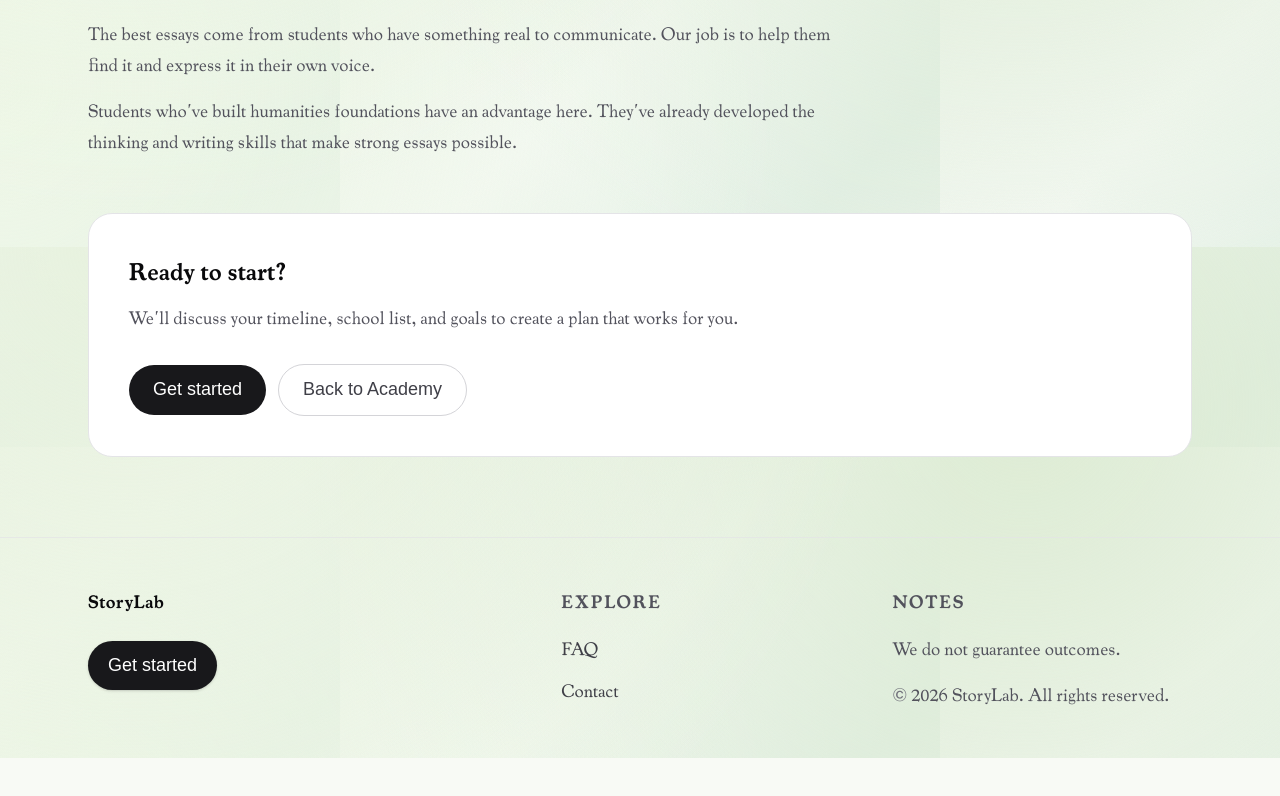
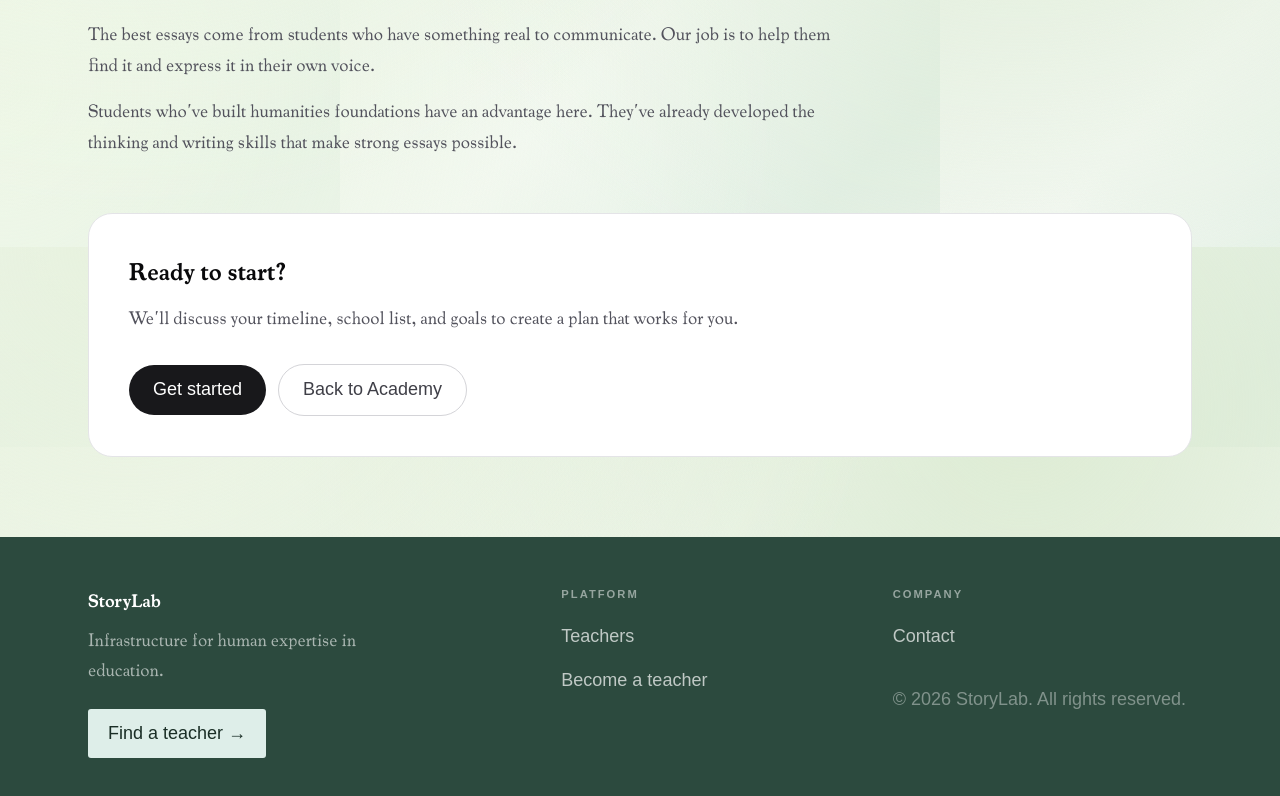
Before and after one commit to bananaduck1/storylab, a Next.js app: page /academy/applications in a window 1280 px wide. Shown: the part 1353-2149 px from the top of the page. Before the commit the page ends 2111 px from the top, so only its background shows below. Built offline with nearby package versions, Linux system fonts and the light colour scheme; a web font is replaced by a local one.

Commit message:
style(design): FINDING-005 — redesign footer with design system green palette

```diff
--- a/components/Footer.tsx
+++ b/components/Footer.tsx
@@ -1,22 +1,30 @@
 import Link from "next/link";
-
-const EMAIL_SAM = "mailto:storylab.ivy@gmail.com";
 
 export function Footer() {
   return (
-    <footer className="border-t border-zinc-200/70 bg-wash">
+    <footer className="bg-[#2C4A3E]">
       <div className="mx-auto w-full max-w-6xl px-6 py-12">
         <div className="grid gap-10 md:grid-cols-12 md:gap-8">
           <div className="md:col-span-5">
-            <p className="text-sm font-semibold tracking-wide text-zinc-950">
+            <p
+              className="text-base font-semibold text-white"
+              style={{ fontFamily: "var(--font-cooper, serif)" }}
+            >
               StoryLab
             </p>
-            <div className="mt-6 flex flex-col gap-3 sm:flex-row sm:items-center">
+            <p
+              className="mt-2 text-sm text-white/60 leading-relaxed max-w-xs"
+              style={{ fontFamily: "var(--font-body, 'Literata', serif)" }}
+            >
+              Infrastructure for human expertise in education.
+            </p>
+            <div className="mt-6">
               <Link
-                href="/contact"
-                className="inline-flex items-center justify-center rounded-full bg-zinc-900 px-5 py-3 text-sm font-medium text-white shadow-sm shadow-zinc-900/15 hover:bg-zinc-800 focus:outline-none focus-visible:ring-2 focus-visible:ring-zinc-900/30"
+                href="/teachers"
+                className="inline-flex items-center justify-center rounded-[3px] bg-[#DEEEE9] px-5 py-3 text-sm font-medium text-[#1A2E26] hover:bg-white transition-colors duration-150 focus:outline-none focus-visible:ring-2 focus-visible:ring-white/50"
+                style={{ fontFamily: "var(--font-dm-sans, 'DM Sans', sans-serif)" }}
               >
-                Get started
+                Find a teacher →
               </Link>
             </div>
           </div>
@@ -24,33 +32,57 @@ export function Footer() {
           <div className="md:col-span-7">
             <div className="grid gap-8 sm:grid-cols-2">
               <div>
-                <p className="text-xs font-semibold uppercase tracking-widest text-zinc-600">
-                  Explore
+                <p
+                  className="text-[0.7rem] font-semibold uppercase tracking-[0.18em] text-white/50"
+                  style={{ fontFamily: "var(--font-dm-sans, 'DM Sans', sans-serif)" }}
+                >
+                  Platform
                 </p>
                 <ul className="mt-4 space-y-3 text-sm">
                   <li>
-                    <Link className="text-zinc-700 hover:text-zinc-950" href="/faq">
-                      FAQ
+                    <Link
+                      className="text-white/70 hover:text-white transition-colors"
+                      href="/teachers"
+                      style={{ fontFamily: "var(--font-dm-sans, 'DM Sans', sans-serif)" }}
+                    >
+                      Teachers
                     </Link>
                   </li>
                   <li>
-                    <Link className="text-zinc-700 hover:text-zinc-950" href="/contact">
-                      Contact
+                    <Link
+                      className="text-white/70 hover:text-white transition-colors"
+                      href="/teacher/onboarding"
+                      style={{ fontFamily: "var(--font-dm-sans, 'DM Sans', sans-serif)" }}
+                    >
+                      Become a teacher
                     </Link>
                   </li>
                 </ul>
               </div>
 
               <div>
-                <p className="text-xs font-semibold uppercase tracking-widest text-zinc-600">
-                  Notes
+                <p
+                  className="text-[0.7rem] font-semibold uppercase tracking-[0.18em] text-white/50"
+                  style={{ fontFamily: "var(--font-dm-sans, 'DM Sans', sans-serif)" }}
+                >
+                  Company
                 </p>
-                <p className="mt-4 text-sm leading-relaxed text-zinc-600">
-                  We do not guarantee outcomes.
-                </p>
-                <p className="mt-4 text-sm text-zinc-600">
-                  <span className="text-zinc-500">© </span>
-                  {new Date().getFullYear()} StoryLab. All rights reserved.
+                <ul className="mt-4 space-y-3 text-sm">
+                  <li>
+                    <a
+                      href="mailto:storylab.ivy@gmail.com"
+                      className="text-white/70 hover:text-white transition-colors"
+                      style={{ fontFamily: "var(--font-dm-sans, 'DM Sans', sans-serif)" }}
+                    >
+                      Contact
+                    </a>
+                  </li>
+                </ul>
+                <p
+                  className="mt-8 text-xs text-white/40"
+                  style={{ fontFamily: "var(--font-dm-sans, 'DM Sans', sans-serif)" }}
+                >
+                  © {new Date().getFullYear()} StoryLab. All rights reserved.
                 </p>
               </div>
             </div>
```
